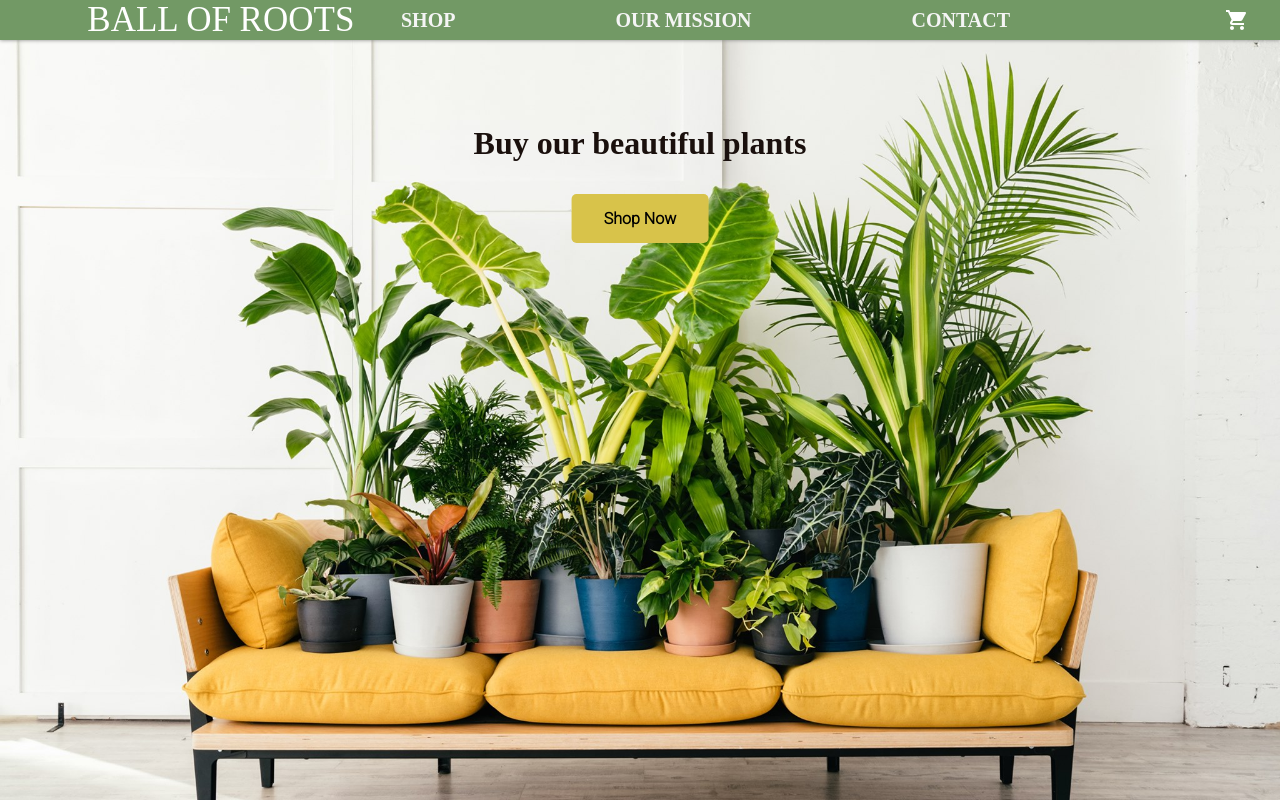
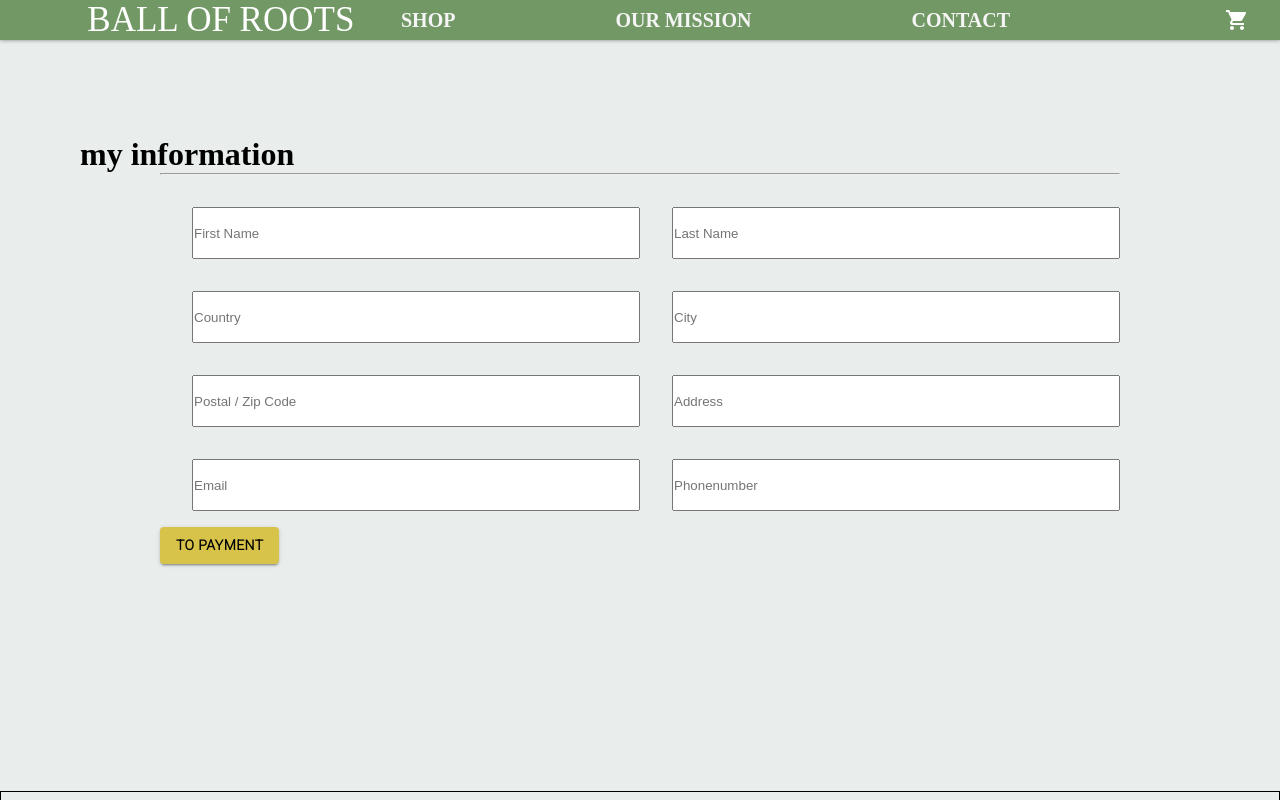
Before and after one commit to juh3/plantshop, a React (Create React App) app in the folder client/: page /cart in a window 1280 px wide. Shown: the top 800 px of the page. Built offline with nearby package versions, Linux system fonts and the light colour scheme; a web font is replaced by a local one.

Commit message:
Implemented a page to submit order information

```diff
--- a/client/package.json
+++ b/client/package.json
@@ -12,6 +12,7 @@
     "@testing-library/jest-dom": "^5.16.4",
     "@testing-library/react": "^13.3.0",
     "@testing-library/user-event": "^13.5.0",
+    "formik": "^2.2.9",
     "framer-motion": "^6.5.1",
     "node-sass": "^7.0.1",
     "react": "^18.2.0",
--- a/client/src/App.js
+++ b/client/src/App.js
@@ -7,6 +7,7 @@ import { BrowserRouter as Router, Routes, Route} from 'react-router-dom'
 import SinglePlantView from './components/PlantView/SinglePlantView'
 import usePlants from './hooks/usePlants'
 import Footer from './components/Footer/Footer'
+import OrderPage from './components/OrderPage/OrderPage'
 
 
 const App = () => {
@@ -76,6 +77,7 @@ const App = () => {
           <Route path = "*" element = {<Header />} exact />
           <Route path = "/plants" element = {<Shop addToCart = {addToCart}/>} replace />
           <Route path = "/plants/:id" element = {< SinglePlantView addToCart = {addToCart} />} replace/>
+          <Route path ="/cart" element = { <OrderPage cart = {cart}/>} replace />
         </Routes>
         <Footer />
       </div>
--- a/client/src/components/NavBar/NavBar.js
+++ b/client/src/components/NavBar/NavBar.js
@@ -1,5 +1,5 @@
 import React, {useState} from 'react'
-import { Link } from 'react-router-dom'
+import { Link, useNavigate } from 'react-router-dom'
 import './NavBar.scss'
 import ShoppingCartIcon from '@mui/icons-material/ShoppingCart';
 import {IconButton, Button} from '@mui/material'
@@ -10,6 +10,7 @@ import RemoveIcon from '@mui/icons-material/Remove';
 import AddIcon from '@mui/icons-material/Add';
 
 const NavBar = ({ cart, handleDelete, changeQuantity }) => {
+  let navigate = useNavigate()
   const [toggle, setToggle] = useState(false)
   let total = 0
 
@@ -67,7 +68,7 @@ const NavBar = ({ cart, handleDelete, changeQuantity }) => {
                   </li>
                 ))}
                 { cart.length !== 0 && <p style={{ fontfamily: 'Roboto', fontWeight: 550}}> Total: {format} €</p>}
-                { cart.length !== 0 && <Button variant = "contained"> I'm ready to order</Button>}
+                { cart.length !== 0 && <Button variant = "contained" onClick={() => {navigate('/cart')}}> I'm ready to order</Button>}
               </ul>
           </motion.div>
         </div>}
--- /dev/null
+++ b/client/src/components/OrderPage/OrderPage.js
@@ -0,0 +1,126 @@
+import React from 'react'
+import { Formik, Form, Field} from 'formik'
+import { Button } from '@mui/material'
+import './OrderPage.scss'
+const OrderPage = () => {
+  return (
+    <div className='orderpage__main'>
+
+      <h1> my information</h1>
+      <div className='orderpage__input_container'>
+        <hr/>
+        <Formik
+          initialValues = {{ firstName: '', lastName: '', country: '', postalCode: '', address: '', email: '', phoneNumber: '', city:''}}
+          validate={values => {
+            const errors = {};
+            if (!values.email) {
+              errors.email = 'Required';
+            } else if (
+              !/^[A-Z0-9._%+-]+@[A-Z0-9.-]+\.[A-Z]{2,}$/i.test(values.email)
+            ) {
+              errors.email = 'Invalid email address';
+            }
+            return errors;
+          }}
+          onSubmit={(values, { setSubmitting }) => {
+            setTimeout(() => {
+              alert(JSON.stringify(values, null, 2));
+              setSubmitting(false);
+            }, 400);
+          }}>
+          {({
+          values,
+          errors,
+          touched,
+          handleChange,
+          handleBlur,
+          handleSubmit,
+          isSubmitting,
+          }) => (
+            <Form>
+              <div className = 'orderpage__input_name'>
+                <Field
+                  type="text"
+                  name="firstName"
+                  onChange={handleChange}
+                  onBlur={handleBlur}
+                  value={values.firstName}
+                  placeholder = "First Name"
+              />
+
+                <Field
+                  type="text"
+                  name="lastName"
+                  onChange={handleChange}
+                  onBlur={handleBlur}
+                  value={values.lastName}
+                  placeholder = "Last Name"
+              />
+              </div>
+
+              <div className='orderpage__input_name'>
+                <Field
+                    type="text"
+                    name="country"
+                    onChange={handleChange}
+                    onBlur={handleBlur}
+                    value={values.country}
+                    placeholder = "Country"
+                />
+                <Field
+                    type="text"
+                    name= "city"
+                    onChange={handleChange}
+                    onBlur={handleBlur}
+                    value={values.city}
+                    placeholder = "City"
+                />
+              </div>
+
+              <div className='orderpage__input_name'>
+                  <Field
+                      type="text"
+                      name="postalCode"
+                      onChange={handleChange}
+                      onBlur={handleBlur}
+                      value={values.postalCode}
+                      placeholder = "Postal / Zip Code"
+                  />
+                  <Field
+                      type="text"
+                      name= "address"
+                      onChange={handleChange}
+                      onBlur={handleBlur}
+                      value={values.address}
+                      placeholder = "Address"
+                  />
+            </div>
+
+            <div className='orderpage__input_name'>
+                  <Field
+                      type="email"
+                      name="email"
+                      onChange={handleChange}
+                      onBlur={handleBlur}
+                      value={values.email}
+                      placeholder = "Email"
+                  />
+                  <Field
+                      type="text"
+                      name= "phoneNumber"
+                      onChange={handleChange}
+                      onBlur={handleBlur}
+                      value={values.phoneNumber}
+                      placeholder = "Phonenumber"
+                  />
+            </div>
+            <Button type = "submit" variant = "contained"> To payment </Button>
+            </Form>
+          )}
+          </Formik>
+        </div>
+    </div>
+  )
+}
+
+export default OrderPage
--- /dev/null
+++ b/client/src/components/OrderPage/OrderPage.scss
@@ -0,0 +1,50 @@
+*{
+  margin: 0;
+  padding: 0;
+}
+
+.orderpage__main{
+  width: 100vw;
+  height: 81.9vh;
+
+  h1{
+    margin-top: 6rem;
+    margin-left: 5rem;
+  }
+  hr{
+    margin-left: 0rem;
+  }
+
+  .orderpage__input_container{
+    margin-left: 10rem;
+    margin-right: 10rem;
+    display: flex;
+    flex-direction: column;
+
+    .orderpage__input_name{
+      display: flex;
+      flex-direction: row;
+      justify-content: space-around;
+      input{
+        margin-left: 2rem;
+        margin-top: 2rem;
+
+        height: 3rem;
+        width: 60rem;
+      }
+
+    }
+
+    Button{
+      margin-top: 1rem;
+      background-color:  rgb(216, 195, 74);
+      font-family: 'Roboto', sans-serif;
+      font-weight: 600;
+      color: black;
+
+      &:hover{
+        background-color: rgba(216, 195, 74, 0.5);
+      }
+    }
+  }
+}
```
Also changed, not shown: 1 other file (tests, documents, lock files or other folders).
